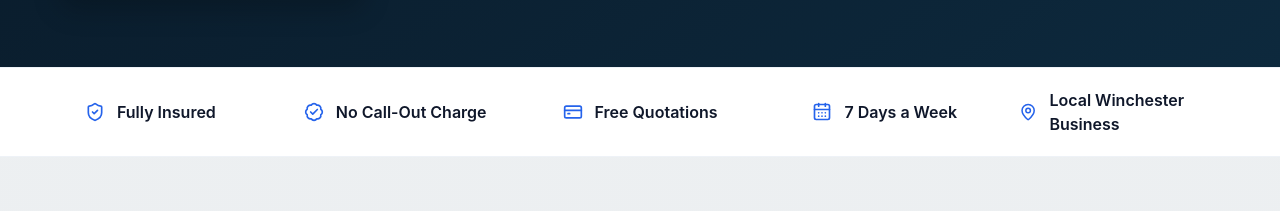
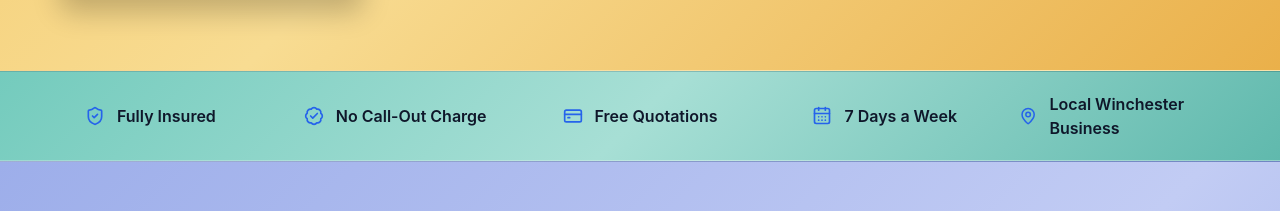
Before and after one commit to Robigo1977/ROBIGO-V5, a React (Vite) app: page / in a window 1280 px wide. Shown: the part 2568-2779 px from the top of the page. Built offline with nearby package versions, Linux system fonts and the light colour scheme; no server answers; the database is empty.

Commit message:
Add stronger colourful homepage section rhythm

```diff
--- a/src/styles/globals.css
+++ b/src/styles/globals.css
@@ -111,6 +111,40 @@ main {
     linear-gradient(180deg, #f4f5f6 0%, #eceff1 46%, #f2f3f4 100%);
 }
 
+/* Stronger visual rhythm for the ROBIGO homepage. The hero remains untouched. */
+#main-content > section:nth-of-type(2) {
+  background: linear-gradient(135deg, #9fc9f3 0%, #c5e2fa 48%, #8abbea 100%);
+}
+
+#main-content > section:nth-of-type(3) {
+  background: linear-gradient(135deg, #f2c35f 0%, #f8dc92 52%, #eab04a 100%);
+}
+
+#main-content > section:nth-of-type(4) {
+  background: linear-gradient(135deg, #74cbbd 0%, #a7dfd5 50%, #60b9ad 100%);
+}
+
+#main-content > section:nth-of-type(5) {
+  background: linear-gradient(135deg, #9daeea 0%, #c2ccf4 50%, #869be0 100%);
+}
+
+#main-content > section:nth-of-type(6) {
+  background: linear-gradient(135deg, #eda98d 0%, #f5c9b6 50%, #df9276 100%);
+}
+
+#main-content > section:nth-of-type(7) {
+  background: linear-gradient(135deg, #8dcc9d 0%, #b7dfc1 50%, #75b987 100%);
+}
+
+#main-content > section:nth-of-type(8) {
+  background: linear-gradient(135deg, #8bb8d8 0%, #b5d5e9 50%, #74a5c9 100%);
+}
+
+#main-content > section:nth-of-type(n + 2) {
+  border-top: 1px solid rgba(15, 42, 61, 0.18);
+  border-bottom: 1px solid rgba(255, 255, 255, 0.3);
+}
+
 .container {
   width: min(100% - 2rem, var(--container-width));
   margin-inline: auto;
```
